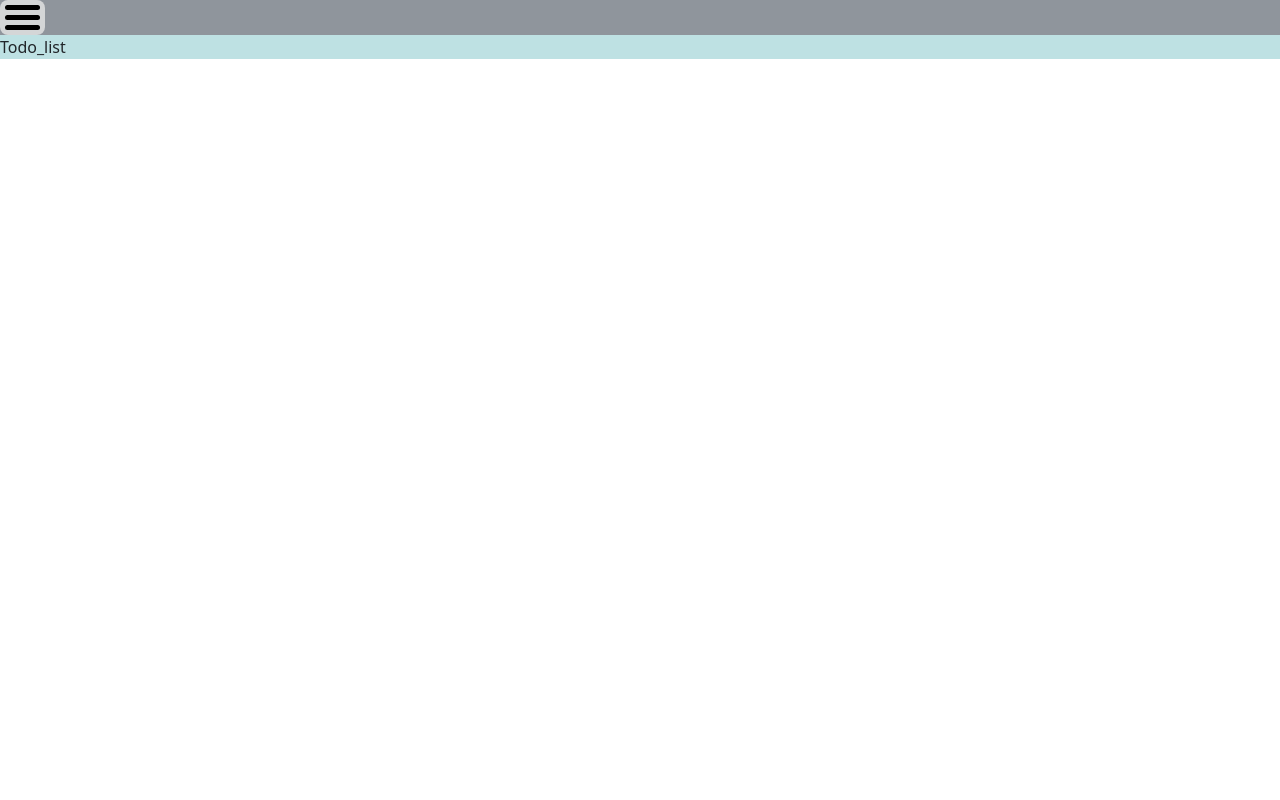
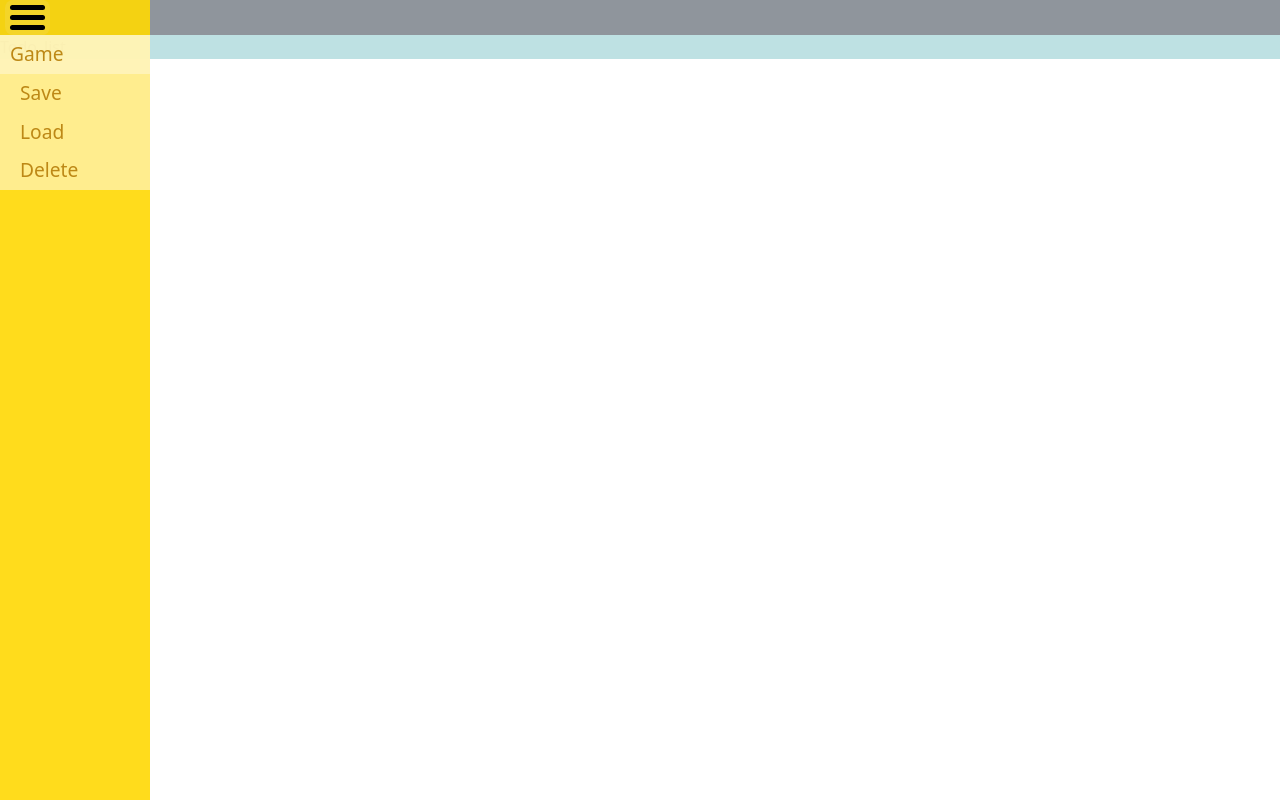
Before and after one commit to RDayalMunda/uzu, a React (Create React App) app in the folder client/: page / in a window 1280 px wide. Built offline with nearby package versions, Linux system fonts and the light colour scheme.

Commit message:
sidebar fixes

```diff
--- a/client/public/assets/css/custom.css
+++ b/client/public/assets/css/custom.css
@@ -1,10 +1,11 @@
 div.burger{
     position: relative;
     border-radius: 8px;
-    background-color: rgba(230, 230, 230, 0.8);
+    background-color: rgba(230, 230, 230, 0.1);
     padding-top: 5px;
     width: 45px;
     height: 35px;
+    margin-left: 5px;
 }
 div.burger .burger-bar{
     border-radius: 5px;
@@ -18,13 +19,13 @@ div.burger .burger-bar{
 
 .sidebar{
     position: absolute;
-    background-color: rgba(255, 217, 4, 0.8);
+    background-color: rgba(255, 217, 4, 0.9);
     left: 0px;
     top: 0px;
     width: 150px;
     height: 100%;
     transition: 500ms;
-    z-index: 3;
+    z-index: 2;
 }
 .sidebar.sidebar-pushed{
     background-color: rgba(255, 217, 4, 0);
@@ -32,6 +33,32 @@ div.burger .burger-bar{
     width: 150px;
     transition: 500ms;
 }
+.sidebar .menubar{
+    background-color: rgba(255, 255, 255, 0.5);
+}
+.menubar .menu-item{
+    color: rgb(189, 136, 22);
+    font-size: larger;
+    transition: 400ms;
+    padding-top: 5px;
+    padding-bottom: 5px;
+}
+.menubar .menu-item span{
+    margin-left: 10px;
+}.menubar .menu-item.menu-sub-item span{
+    margin-left: 20px;
+}
+.menubar .menu-item.active{
+    background-color: rgba(255, 248, 210, 0.6)
+}
+.menubar .menu-item:not(.active):hover {
+    background-color: rgb(255, 255, 255, 0.6);
+    color: rgba(124, 108, 14, 0.9);
+    transition: 500ms;
+}.menubar .menu-item.active:hover{
+    background-color: rgba(255, 247, 203, 0.9)
+}
+
 .opposite-sidebar{
     position: absolute;
     background-color: rgba(47, 83, 83, 0.3);
--- a/client/src/App.js
+++ b/client/src/App.js
@@ -7,7 +7,7 @@ import Todo_list from "./components/todos/todo-list";
 function App() {
 
   //to toggle sidebar
-  const [isSidebarPulled, setSidebarState] = useState(false)
+  const [isSidebarPulled, setSidebarState] = useState(true)
   const toggleSidebarState = ()=>{ setSidebarState(!isSidebarPulled) }
 
   return (
@@ -19,7 +19,7 @@ function App() {
       <Header
         toggleSidebarState={toggleSidebarState}
       ></Header>
-      <Todo_list />
+      <Todo_list></Todo_list>
     </div>
   );
 }
--- a/client/src/components/layout/sidebar.js
+++ b/client/src/components/layout/sidebar.js
@@ -11,9 +11,11 @@ export default function Sidebar({isSidebarPulled,toggleSidebarState}) {
           <div className='burger-bar'></div>
           <div className='burger-bar'></div>
         </div>
-        <div>
-          <p>Home</p>
-          <p>Chat</p>
+        <div className='menubar'>
+          <div className='cursor-pointer menu-item active'> <span>Game</span> </div>
+          <div className='cursor-pointer menu-item menu-sub-item'> <span>Save</span> </div>
+          <div className='cursor-pointer menu-item menu-sub-item'> <span>Load</span> </div>
+          <div className='cursor-pointer menu-item menu-sub-item'> <span>Delete</span> </div>
         </div>
       </div>
     </>
```
